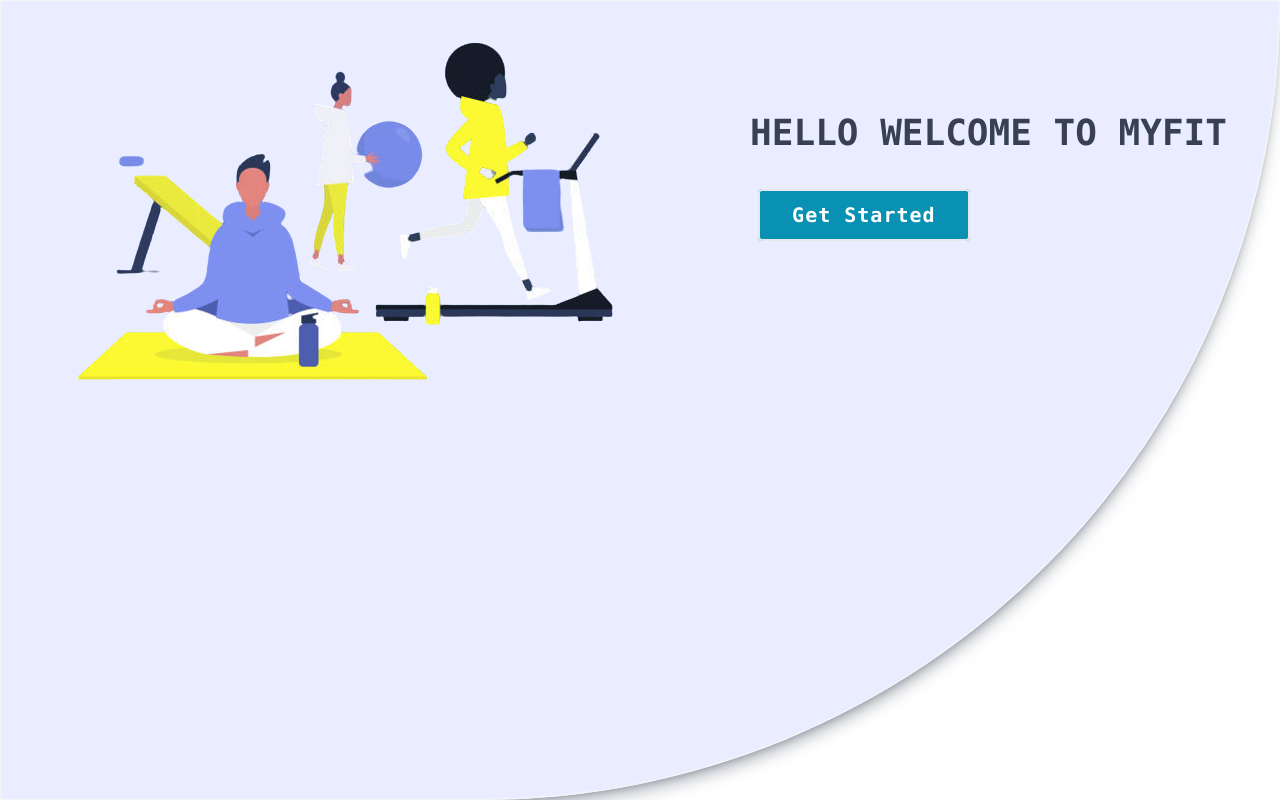
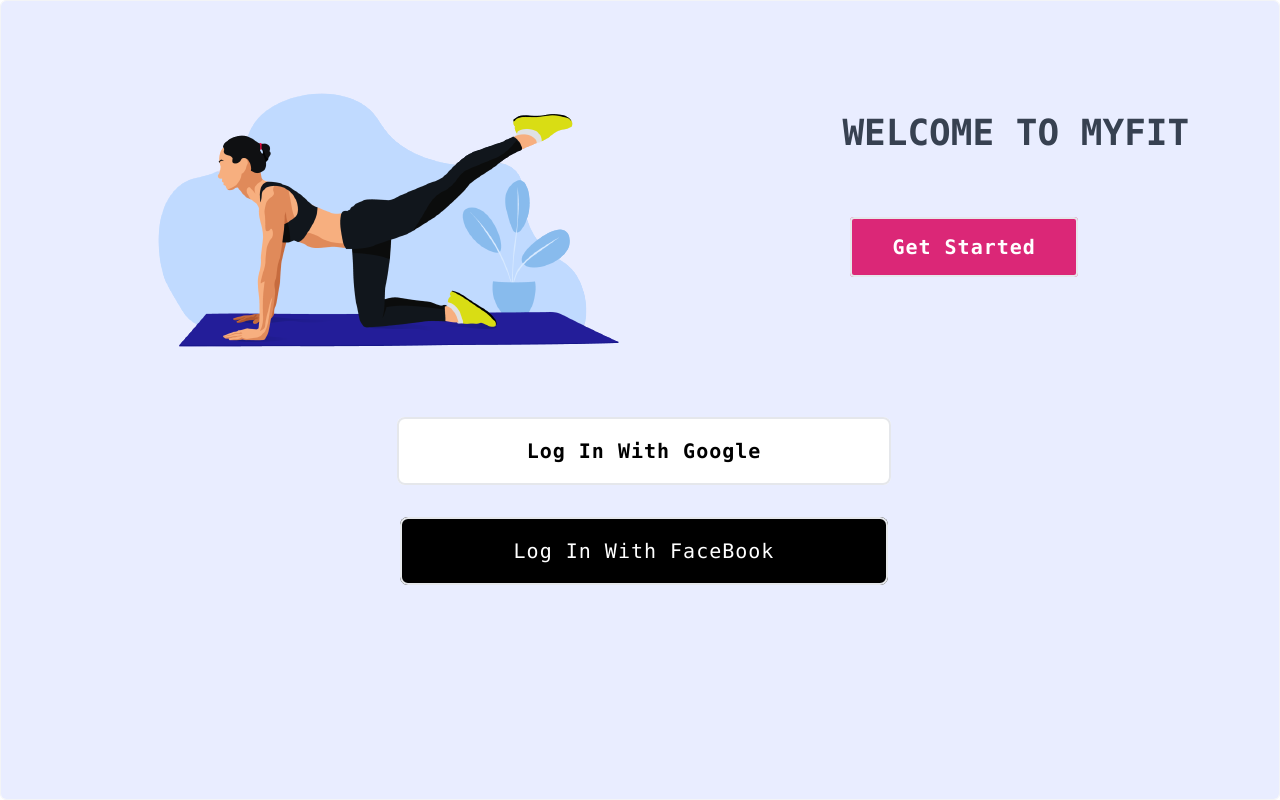
Before and after one commit to Obaayaa-1988/Nuxtjs-Workout-Tracker, a Nuxt app: page /Showcase in a window 1280 px wide. Built offline with nearby package versions, Linux system fonts and the light colour scheme.

Commit message:
created login buttons

```diff
--- a/pages/Showcase.vue
+++ b/pages/Showcase.vue
@@ -1,5 +1,6 @@
 <template>
     <div>
+
         <div class="
           h-screen
           w-full
@@ -9,32 +10,52 @@
           backdrop-filter backdrop-blur-sm
           bg-opacity-40
           border border-gray-100
-          <!-- rounded-br-full -->
-          <!-- shadow-lg shadow-gray-500/50 -->
+          md
 
 
         ">
             <div class="flex justify-around mb:block">
                 <div>
-            <img src="images/work-remove.png" alt="PanCake" class="w-full h-full object-cover" />
+                    <img src="images/removebg.png" alt="PanCake" class="w-full h-full object-cover" />
                 </div>
 
 
                 <div>
-
                     <div>
-
-                    <h2 class="text-gray-700 text-4xl font-extrabold font-mono pt-28 pb-12">
-                      HELLO WELCOME TO MYFIT
+                        <h2 class="text-gray-700 text-4xl font-extrabold font-mono pt-28 pb-20">
+                            WELCOME TO MYFIT
                         </h2>
                     </div>
                     <div>
-                <nuxt-link to="/" class="text-primary ml-2 rounded py-3 px-8  text-xl font-bold cursor-pointer tracking-wider border-primary md:border-2 hover:bg-blue-300 hover:text-white transition ease-out duration-500 bg-cyan-600 font-mono outline-none text-white" >Get Started</nuxt-link>
+                        <nuxt-link to="/"
+                            class="text-primary ml-2 rounded py-4 px-10  text-xl font-bold cursor-pointer tracking-wider border-primary md:border-2 hover:bg-blue-300 hover:text-white transition ease-out duration-500 bg-pink-600 font-mono outline-none text-white">
+                            Get Started</nuxt-link>
                     </div>
+
+                </div>
+
+                <!------------------------sign up buttons section-->
+            </div>
+
+            <div >
+                <div class="text-center">
+                    <nuxt-link to="/"
+                        class="text-primary ml-2 rounded-lg py-5 px-32  text-xl font-bold cursor-pointer tracking-wider border-primary md:border-2  hover:text-black transition ease-out duration-500 font-mono outline-none bg-white mb-8">
+                        Log In With Google</nuxt-link>
+                </div>
+                <br>
+                <br>
+                <br>
+                <div class="text-center" >
+                    <nuxt-link to="/"
+                        class="text-primary ml-2 rounded-lg py-5 px-28  text-xl  cursor-pointer tracking-wider border-primary md:border-2 hover:bg-blue-300 hover:text-white transition ease-out duration-500 bg-black font-mono outline-none text-white">
+                        Log In With FaceBook</nuxt-link>
+                </div>
+
             </div>
 
 
-        </div>
+
         </div>
 
 
@@ -43,7 +64,20 @@
 
 <script>
 export default {
-    name: 'Showcase'
+    name: 'Showcase',
+
+    data() {
+        return {
+            timestamp: "",
+
+        }
+    },
+    methods: {
+        timeNow() {
+
+        }
+
+    }
 
 }
 </script>
```
Lines whose indentation alone changed are shown as unchanged.
